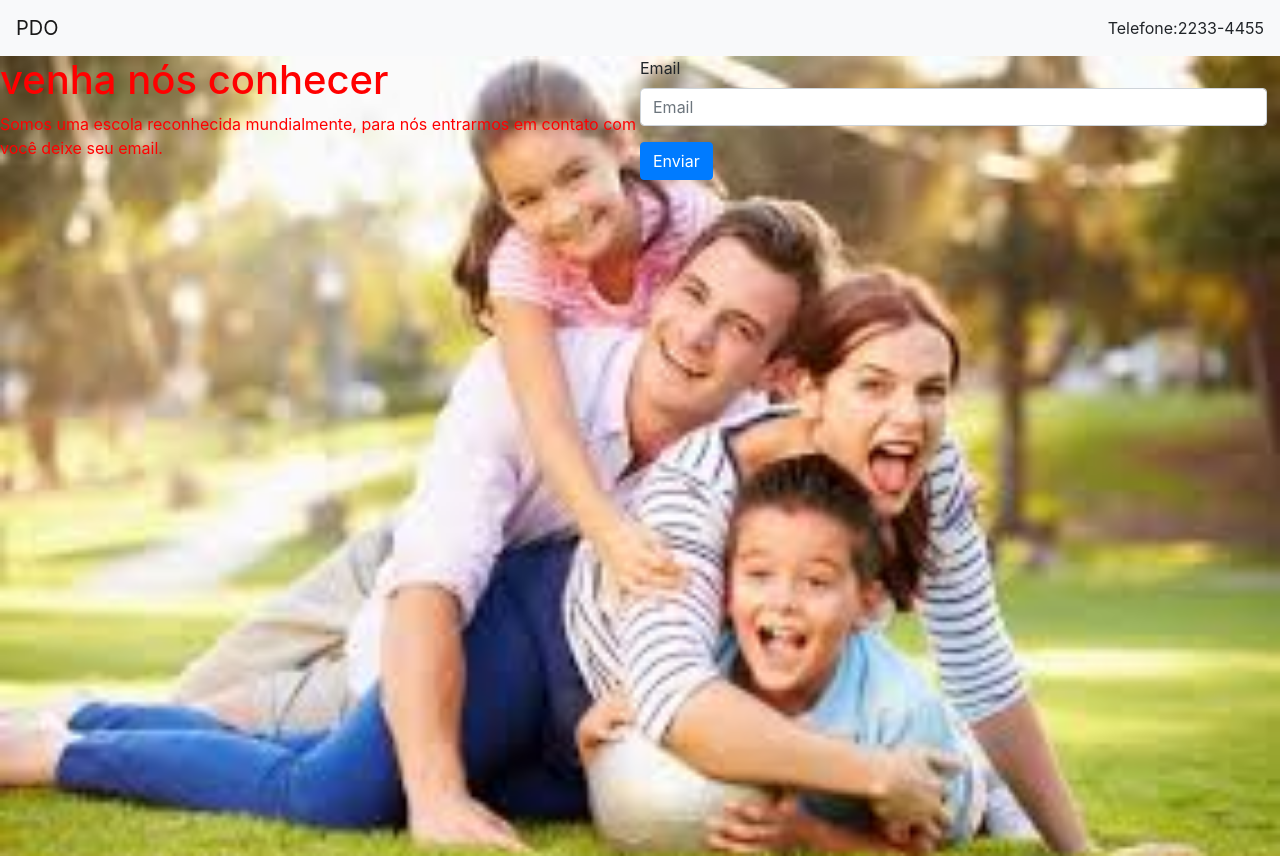
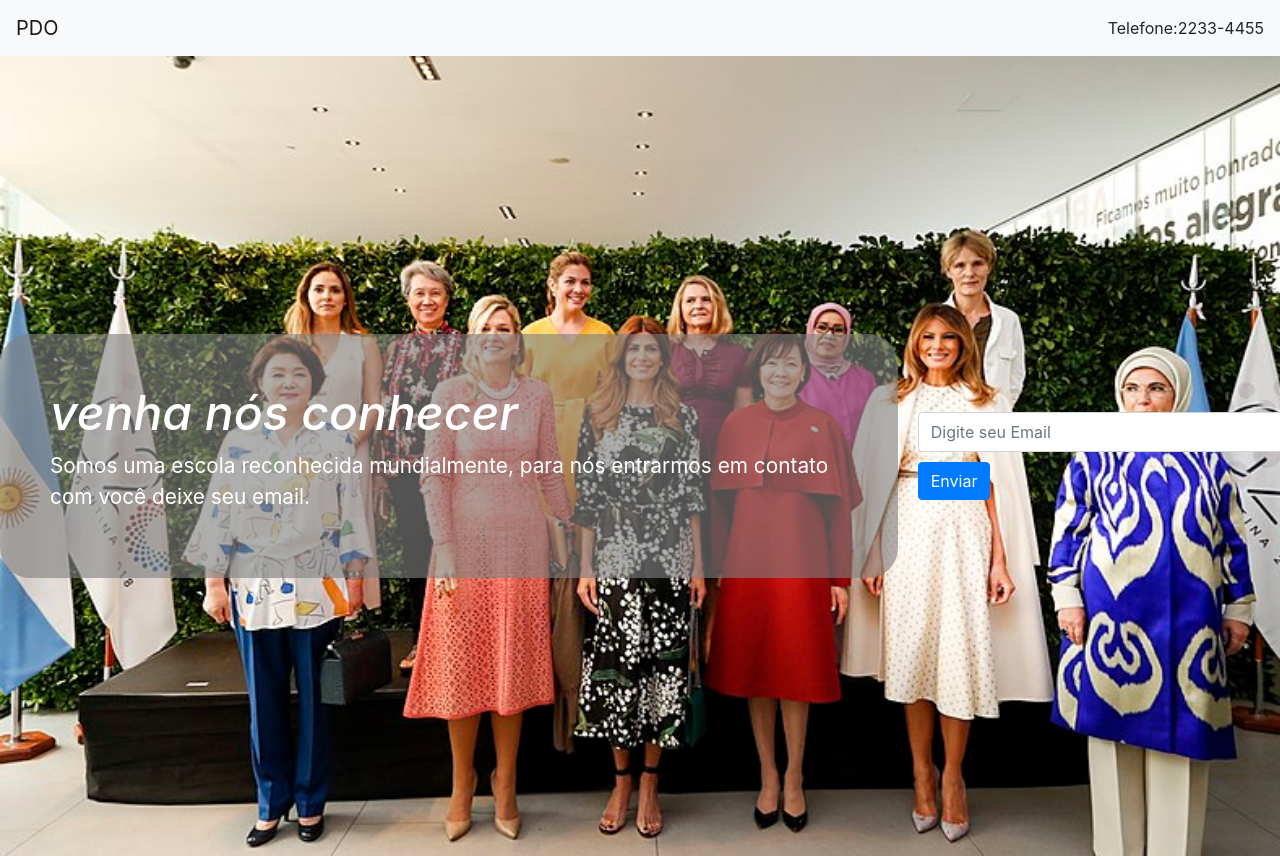
Before and after one commit to bbuenodeveloper/DesafioPDO, a PHP site: page / in a window 1280 px wide. Run offline with PHP 8.4, Linux system fonts and the light colour scheme.

Commit message:
atualizando meu PDO

```diff
--- a/estilo.css
+++ b/estilo.css
@@ -1,22 +1,43 @@
 *{
     margin: o;
     padding: 0;
+    overflow: hidden;
 }
 
 .back{
-    background-image: url(img/familiabg.jpg);
+    background-image: url(img/familiabg3.jpg);
     background-repeat: no-repeat;
     background-size: cover;
     width: 100%;
     height: 100vh;
-}
+    display: flex;
+    justify-content: space-around;
+    align-items: center;
 
-.titulo{
-    width: 50%;
-    color: red;
 
 }
 
-.formulario{
-    width: 49%;
+.back div{
+    background-color: #8080809e;
+    padding: 50px;
+    border-radius: 30px;
 }
+h1{
+    font-style: italic;
+    font-size: 3em;
+    color: white;
+}
+p{
+    color: white;
+    font-size: 1.3em;
+}
+
+input[type=email] {
+    width: 35vw;
+    height: 40px;
+    margin-bottom: 10px;
+
+}
+form{
+    padding: 20px;
+}
--- a/funcao.php
+++ b/funcao.php
@@ -10,9 +10,9 @@ VALUES("'.$_POST['emailUsuario'].'")');
 $resultado = $query->execute();
 
 if($resultado){
-    echo "Deu tudo certo";
+    echo "<h1>Seu cadastro foi concluido com sucesso!</h1>";
 }else{
-    echo "Deu errado";
+    echo "<h1>Erro ao cadastrar!</h1>";
 }
 
 
--- a/index.php
+++ b/index.php
@@ -17,21 +17,16 @@
 </nav>
 </header>
 
-<div class="back d-flex">
-    <div class="titulo">
+<section class="back">
+    <div>
         <h1>venha nós conhecer</h1>
         <p>Somos uma escola reconhecida mundialmente, para nós entrarmos em contato com você deixe seu email.</p>
     </div>
-    <div class="formulario">
         <form method="POST" action="funcao.php">
-            <div class="form-group">
-                <label for="emailUsuario">Email</label>
-                <input type="email" name="emailUsuario" class="form-control" id="emailUsuario" aria-describedby="emailHelp" placeholder="Email">
-            </div>
+                <input type="email" name="emailUsuario" class="form-control" id="emailUsuario" aria-describedby="emailHelp" placeholder="Digite seu Email">
                 <button type="submit" class="btn btn-primary">Enviar</button>
         </form>
-    </div>
-</div>
+</section>
 
 
 
```
Also changed, not shown: img/familiabg.jpg (deleted), img/familiabg3.jpg (added).
